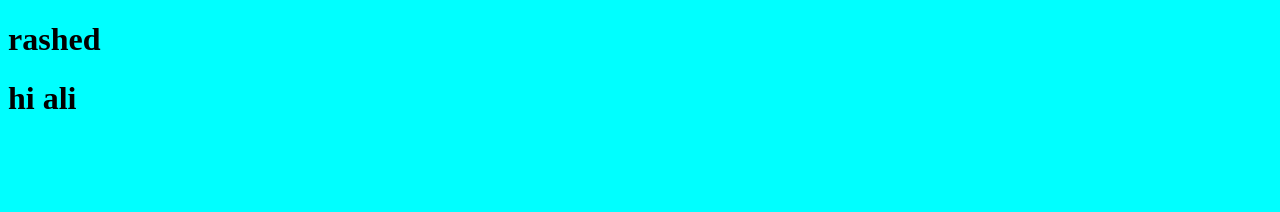
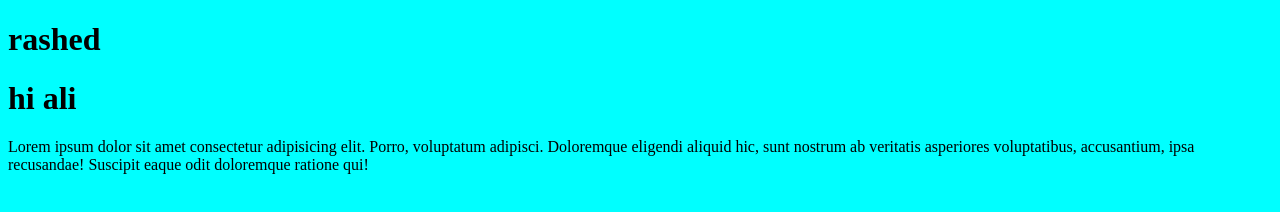
Before and after one commit to alshrary3389-ali/homework2, a plain HTML site: page index.html in a window 1280 px wide. Drawn offline with Linux system fonts and the light colour scheme.

Commit message:
rached add 3 commit

```diff
--- a/index.html
+++ b/index.html
@@ -12,6 +12,7 @@
     <h1>rashed</h1>
 
     <h1>hi ali</h1>
+    <p>Lorem ipsum dolor sit amet consectetur adipisicing elit. Porro, voluptatum adipisci. Doloremque eligendi aliquid hic, sunt nostrum ab veritatis asperiores voluptatibus, accusantium, ipsa recusandae! Suscipit eaque odit doloremque ratione qui!</p>
 
 
 </body>
```
